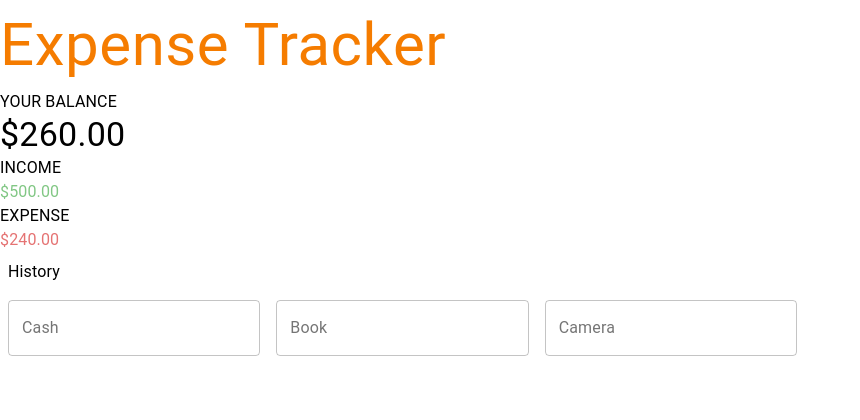
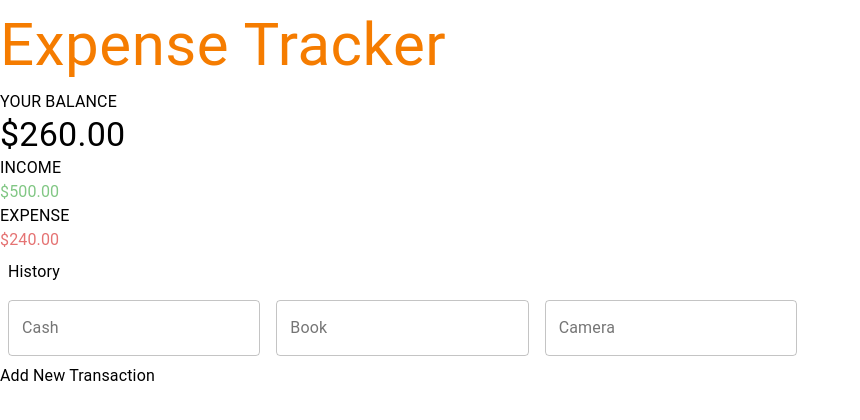
Before and after one commit to agborojenjr/ExpenseTracker, a React (Create React App) app: page / in a window 1280 px wide. Shown: the top 420 px of the page, without its empty margins (0-860 px from the left). Built offline with nearby package versions, Linux system fonts and the light colour scheme.

Commit message:
Added the AddTransaction component

```diff
--- a/src/App.js
+++ b/src/App.js
@@ -1,4 +1,5 @@
 import React from 'react';
+import { AddTransaction } from './Components/AddTransaction';
 import { Balance } from './Components/Balance';
 import { Expenses } from './Components/Expenses';
 import { Header } from './Components/Header';
@@ -12,6 +13,7 @@ function App() {
       <Balance />
       <Expenses />
       <Transactions />
+      <AddTransaction />
     </div>
   );
 }
--- /dev/null
+++ b/src/Components/AddTransaction.js
@@ -0,0 +1,17 @@
+import React from 'react';
+import { makeStyles } from '@material-ui/core/styles';
+import TextField from '@material-ui/core/TextField';
+import Typography from '@material-ui/core/Typography';
+import Button from '@material-ui/core/Button';
+
+export const AddTransaction = () => {
+    return (
+        <form>
+            <div>
+            <Typography>
+                Add New Transaction
+            </Typography>
+            </div>
+        </form>
+    )
+}
```
Also changed, not shown: 1 other file (tests, documents, lock files or other folders).
